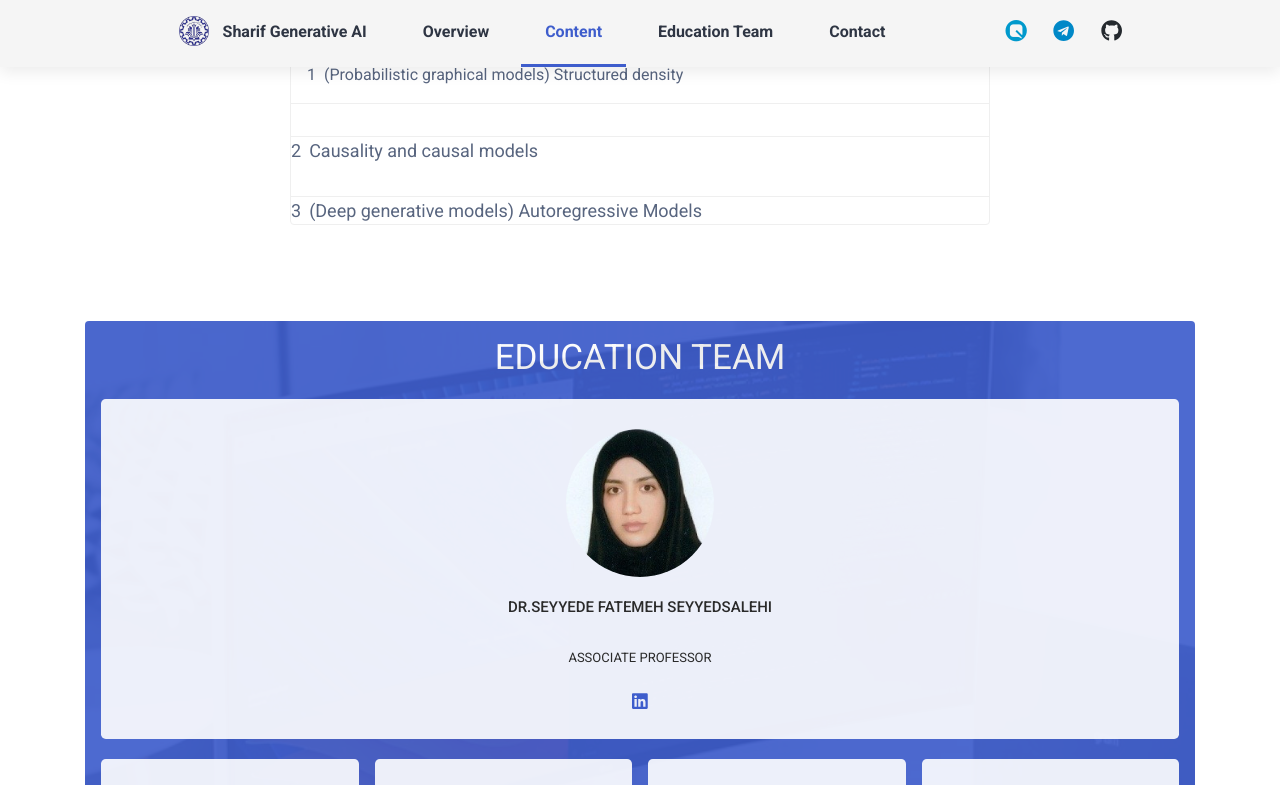
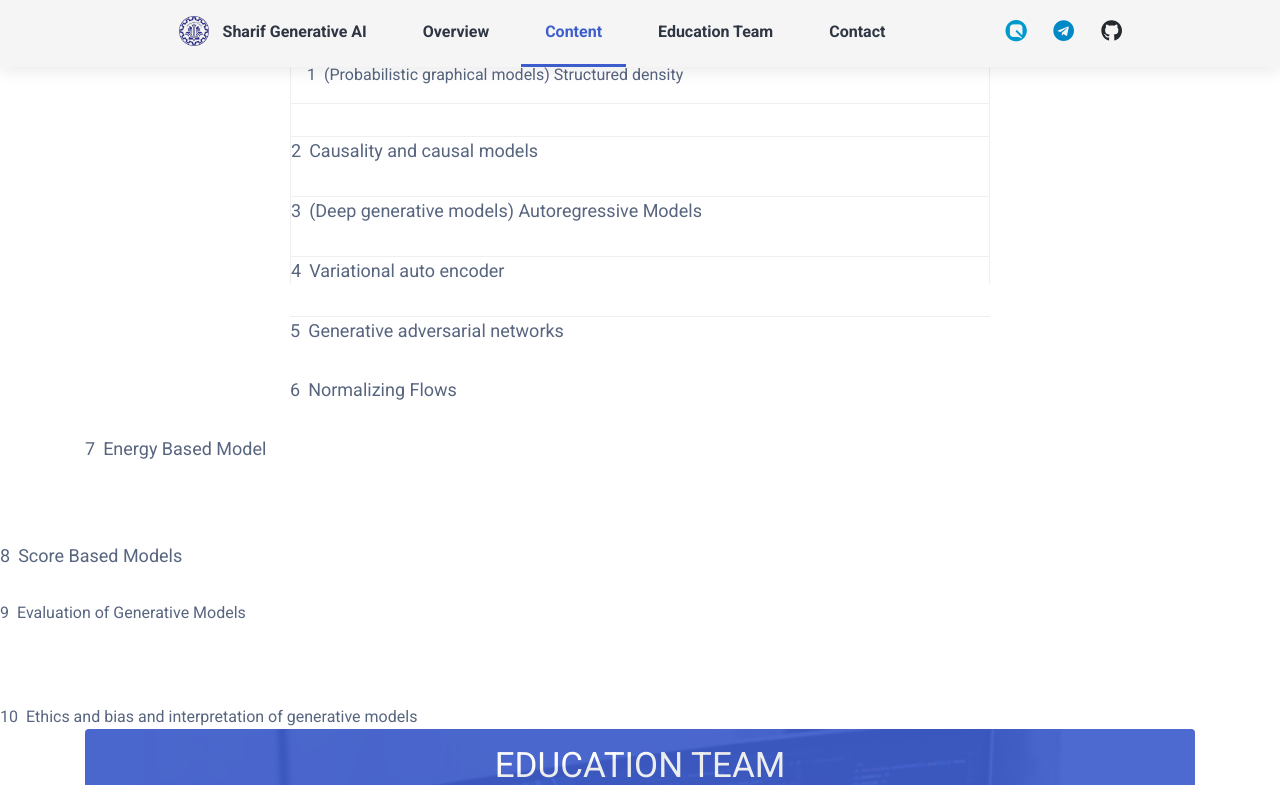
Before and after one commit to Pouria-D/generativeAI.github.io, a Jekyll site: the page built from index.html, in a window 1280 px wide and 900 px high, scrolled down 1397 px, cut to the strip 0-785 px from the top of the window. Built offline with Jekyll 4.4.1, drawn with Linux system fonts in a browser that asks for light colours; some web fonts are replaced; comment, search, counter and statistics services are not loaded.

Commit message:
Update lesson_1.html

```diff
--- a/_includes/sections/lessons/lesson_1.html
+++ b/_includes/sections/lessons/lesson_1.html
@@ -9,6 +9,12 @@
 <div class="module-sub-item p-3"></div>
     <div class="row justify-content-between">
         <div class="col-9"><span class="theme-text-secondary mr-2">2</span>Causality and causal models
+        </div>
+    </div>
+</div>
+<div class="module-sub-item p-3"></div>
+    <div class="row justify-content-between">
+        <div class="col-9"><span class="theme-text-secondary mr-2">3</span>(Deep generative models) Autoregressive Models
 
         </div>
 
@@ -16,7 +22,55 @@
 </div>
 <div class="module-sub-item p-3"></div>
     <div class="row justify-content-between">
-        <div class="col-9"><span class="theme-text-secondary mr-2">3</span>(Deep generative models) Autoregressive Models
+        <div class="col-9"><span class="theme-text-secondary mr-2">4</span>Variational auto encoder
+
+        </div>
+
+    </div>
+</div>
+<div class="module-sub-item p-3"></div>
+    <div class="row justify-content-between">
+        <div class="col-9"><span class="theme-text-secondary mr-2">5</span>Generative adversarial networks
+
+        </div>
+
+    </div>
+</div>
+<div class="module-sub-item p-3"></div>
+    <div class="row justify-content-between">
+        <div class="col-9"><span class="theme-text-secondary mr-2">6</span>Normalizing Flows
+
+        </div>
+
+    </div>
+</div>
+<div class="module-sub-item p-3"></div>
+    <div class="row justify-content-between">
+        <div class="col-9"><span class="theme-text-secondary mr-2">7</span>Energy Based Model
+
+        </div>
+
+    </div>
+</div>
+<div class="module-sub-item p-3"></div>
+    <div class="row justify-content-between">
+        <div class="col-9"><span class="theme-text-secondary mr-2">8</span>Score Based Models
+
+        </div>
+
+    </div>
+</div>
+<div class="module-sub-item p-3"></div>
+    <div class="row justify-content-between">
+        <div class="col-9"><span class="theme-text-secondary mr-2">9</span>Evaluation of Generative Models
+
+        </div>
+
+    </div>
+</div>
+<div class="module-sub-item p-3"></div>
+    <div class="row justify-content-between">
+        <div class="col-9"><span class="theme-text-secondary mr-2">10</span>Ethics and bias and interpretation of generative models
 
         </div>
 
```
